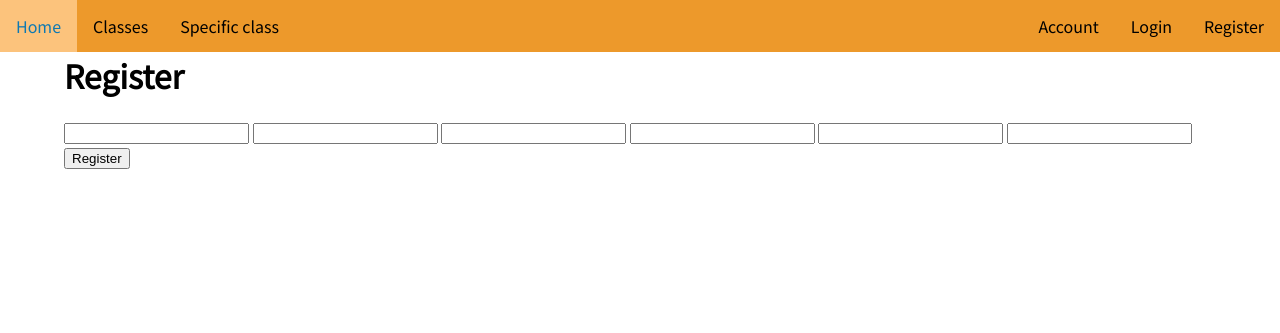
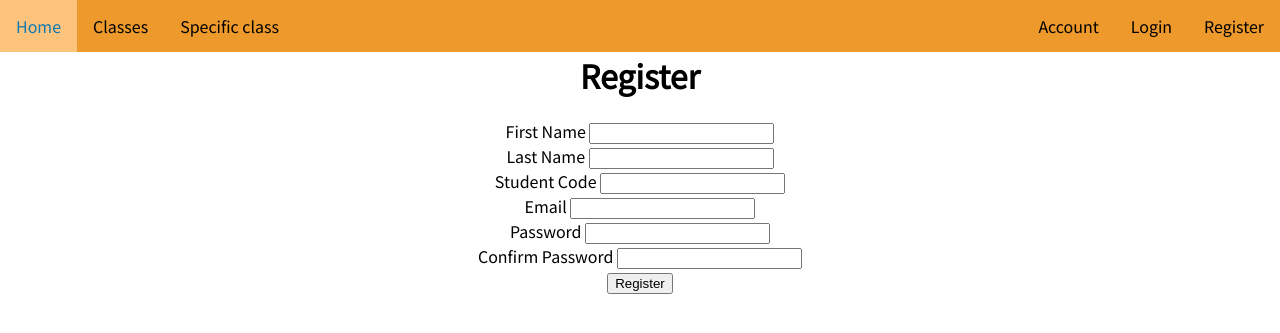
Before and after one commit to jackiejone/AttendanceProject, a Flask app: page /register in a window 1280 px wide. Shown: the top 333 px of the page. Run offline with Flask 2, Linux system fonts and the light colour scheme; some libraries are stand-ins or nearby versions.

Commit message:
Form backend & custom validator

```diff
--- a/attendanceproject/forms.py
+++ b/attendanceproject/forms.py
@@ -1,6 +1,12 @@
 from flask_wtf import FlaskForm
 from wtforms import StringField, SelectField, IntegerField, PasswordField, BooleanField, SubmitField
-from wtforms.validators import Length, InputRequired, Email, EqualTo
+from wtforms.validators import Length, InputRequired, Email, EqualTo, ValidationError
+
+def int_check(form, field):
+    try:
+        int(field.data)
+    except ValueError:
+        raise ValidationError('Student Code must be a whole number')
 
 class RegisterForm(FlaskForm):
     fname = StringField('First Name',
@@ -11,7 +17,7 @@ class RegisterForm(FlaskForm):
                                     InputRequired(message='Input Requried')])
     std_code = StringField('Student Code',
                            validators=[InputRequired(message='Input Required'),
-                                       Length(min=5, max=6)])
+                                       Length(min=5, max=6), int_check])
     email = StringField('Email', validators=[InputRequired(message='Input Required'),
                                              Email(message='Invalid Email Address')])
     password = PasswordField('Password', validators=[InputRequired(message='Input Required'),
--- a/attendanceproject/routes.py
+++ b/attendanceproject/routes.py
@@ -1,6 +1,7 @@
-from flask import render_template
+from flask import render_template, request
 from attendanceproject import app, db
 from attendanceproject.forms import *
+from attendanceproject.models import *
 from flask_login import (login_user, login_required,
                          logout_user, current_user,
                          fresh_login_required)
@@ -14,6 +15,16 @@ def home():
 @app.route('/register', methods=['GET', 'POST'])
 def register():
     form = RegisterForm()
+    if request.method == "POST" and form.validate_on_submit():
+        print('got here first')
+        user = User(fname=form.fname.data, lname=form.lname.data,
+                    student_code=form.std_code.data, email=form.email.data,
+                    password=form.password.data)
+        print('got here')
+        db.session.add(user)
+        db.session.commit()
+        return render_template("Added User")
+
     return render_template("register.html", form=form)
 
 @app.route('/login')
--- a/attendanceproject/static/style.css
+++ b/attendanceproject/static/style.css
@@ -50,4 +50,5 @@ body {
     width: 90%;
     margin-left: auto;
     margin-right: auto;
+    text-align: center;
 }
--- /dev/null
+++ b/attendanceproject/templates/_formhelpers.html
@@ -0,0 +1,12 @@
+{% macro render_field(field) %}
+  {{ field.label }}
+  {{ field(**kwargs)|safe }}
+  <br>
+  {% if field.errors %}
+    <ul class=errors>
+    {% for error in field.errors %}
+      <li>{{ error }}</li>
+    {% endfor %}
+    </ul>
+  {% endif %}
+{% endmacro %}
--- a/attendanceproject/templates/layout.html
+++ b/attendanceproject/templates/layout.html
@@ -9,6 +9,7 @@
 		<body>
 				{%include "header.html"%}
 				{%include "navigation.html"%}
+				{% from "_formhelpers.html" import render_field %}
 				<div id="wrapper">
 					{%block content%}{%endblock%}
 				</div>
--- a/attendanceproject/templates/register.html
+++ b/attendanceproject/templates/register.html
@@ -3,13 +3,13 @@
     <h1>Register</h1>
 
     <form action='' method='POST'>
-        {{ form.csrf }}
-        {{ form.fname }}
-        {{ form.lname }}
-        {{ form.std_code }}
-        {{ form.email }}
-        {{ form.password }}
-        {{ form.confirm_password }}
-        {{ form.submit }}
+            {{ form.csrf_token }}
+            {{ render_field(form.fname) }}
+            {{ render_field(form.lname) }}
+            {{ render_field(form.std_code) }}
+            {{ render_field(form.email) }}
+            {{ render_field(form.password) }}
+            {{ render_field(form.confirm_password) }}
+            {{ form.submit }}
     </form>
 {% endblock %}
```
